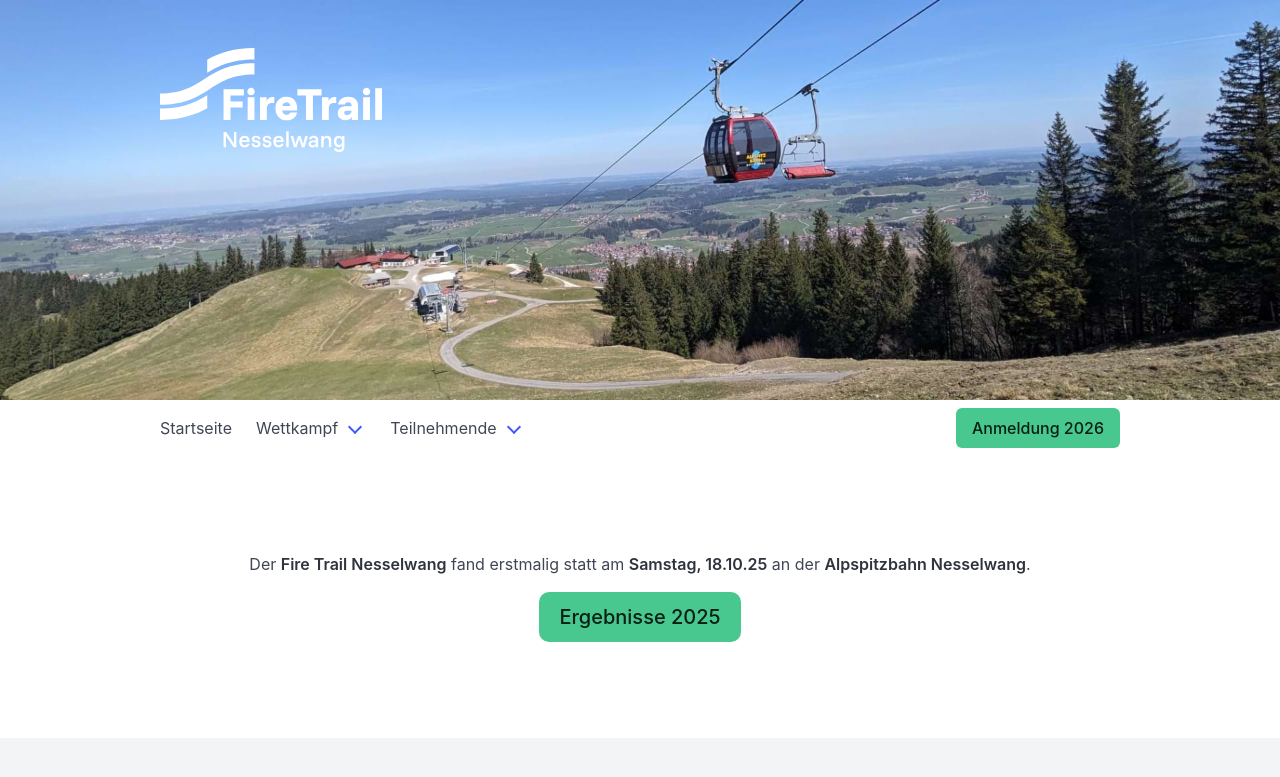
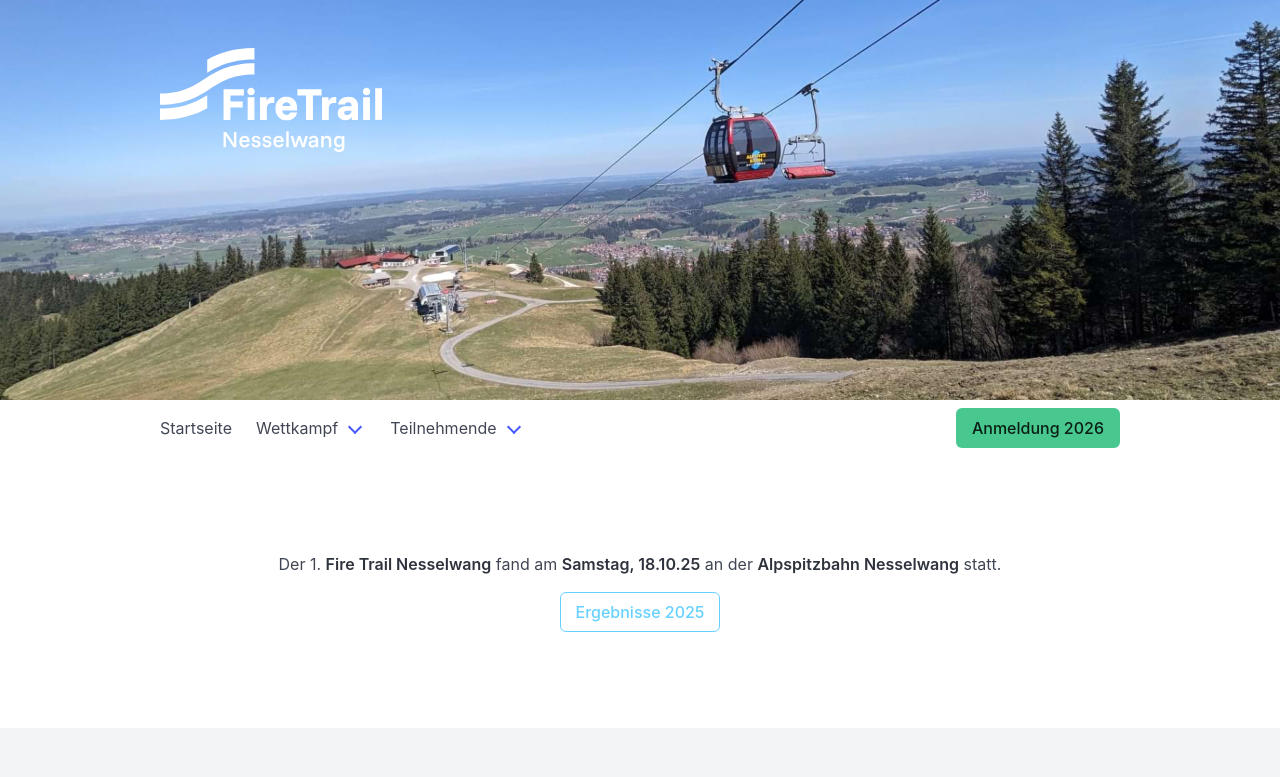
Before and after one commit to steffkes/nesselwang-competition, a Nuxt app: page / in a window 1280 px wide. Shown: the top 777 px of the page. Built offline with nearby package versions, Linux system fonts and the light colour scheme; no server answers.

Commit message:
rephrase index page

```diff
--- a/pages/index.vue
+++ b/pages/index.vue
@@ -4,14 +4,14 @@
       <div class="container is-max-desktop">
         <div class="content">
           <p class="has-text-centered">
-            Der <strong>Fire Trail Nesselwang</strong> fand erstmalig statt am
+            Der 1. <strong>Fire Trail Nesselwang</strong> fand am
             <strong>Samstag, 18.10.25</strong> an der
-            <strong>Alpspitzbahn Nesselwang</strong>.
+            <strong>Alpspitzbahn Nesselwang</strong> statt.
           </p>
           <p class="has-text-centered">
             <NuxtLink
               href="//go.fire-trail-nesselwang.de/ergebnisse"
-              class="button is-success is-medium"
+              class="button is-info is-outlined"
               >Ergebnisse 2025</NuxtLink
             >
           </p>
```
